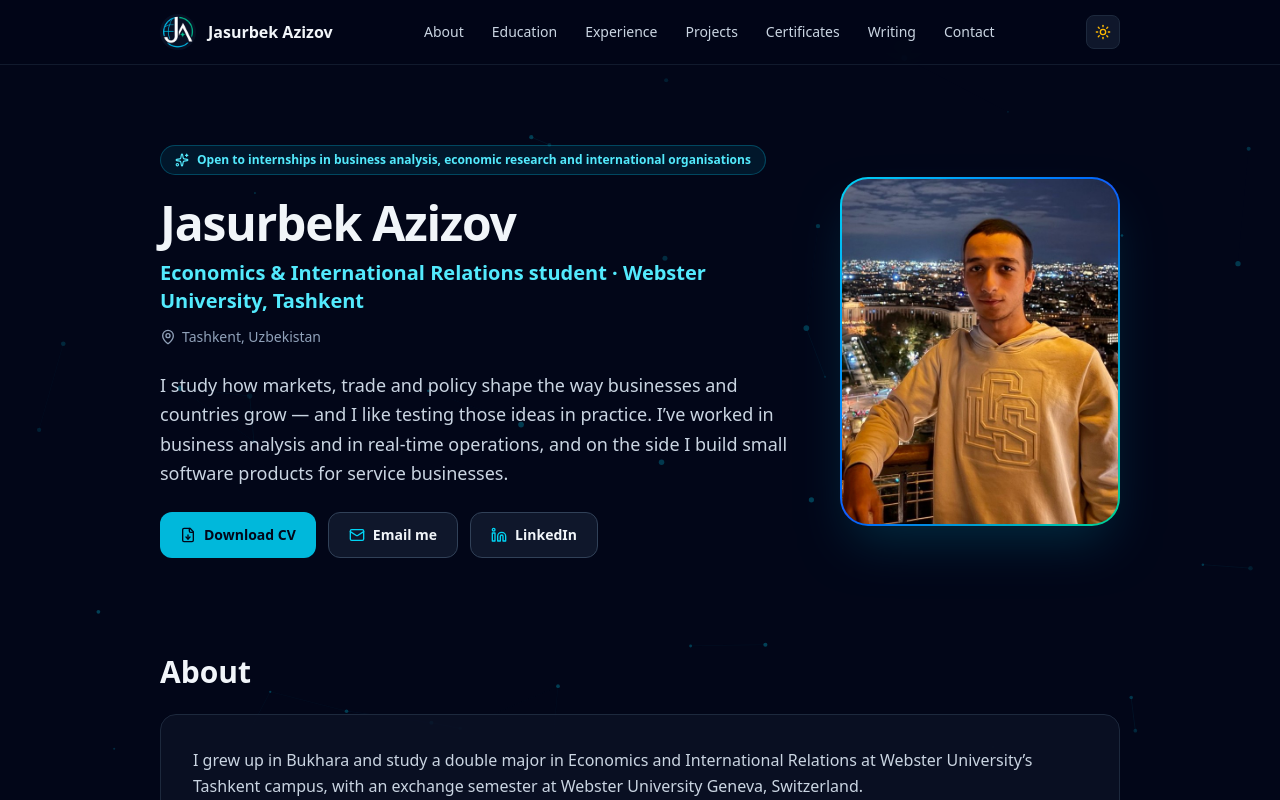
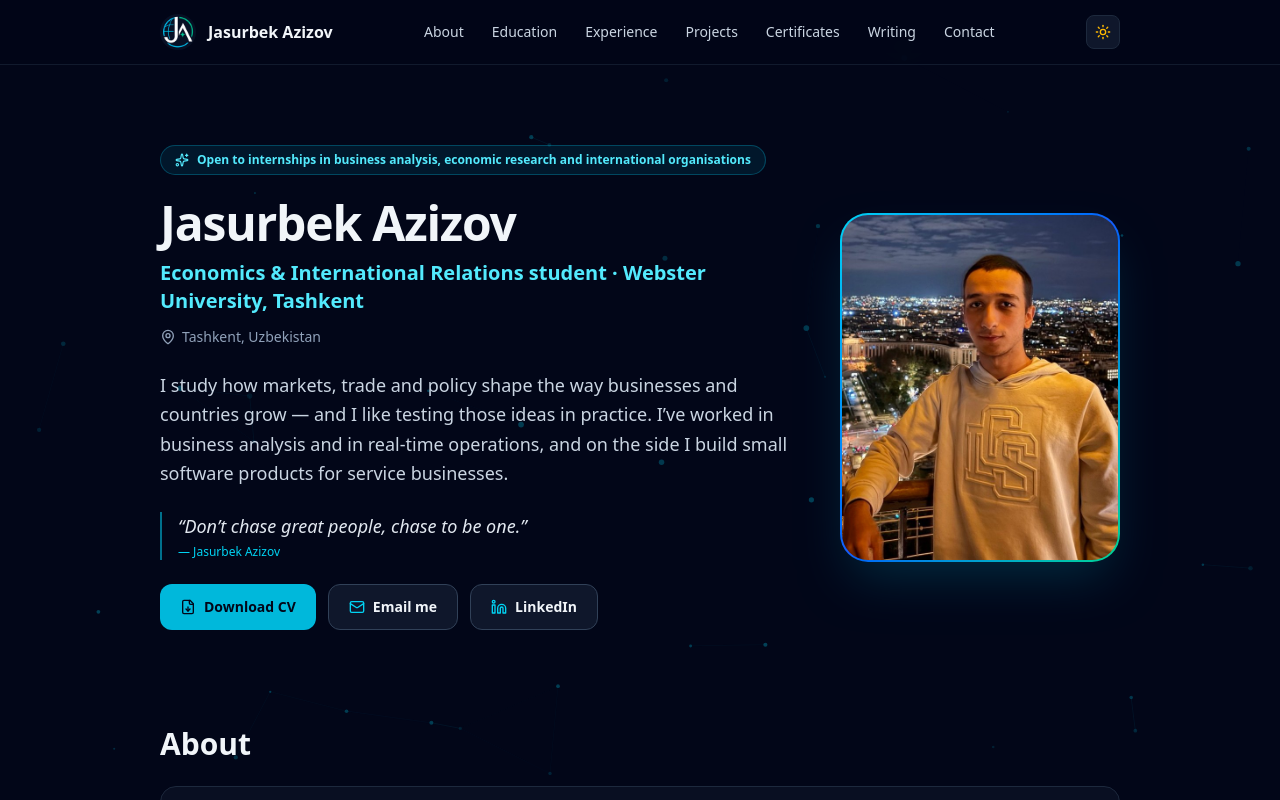
Before and after one commit to FireBorn850/jasurbek-azizov-portfolio, a React (Vite) app: page / in a window 1280 px wide. Shown: the top 800 px of the page. Built offline with nearby package versions, Linux system fonts and the light colour scheme.

Commit message:
feat: add inspirational quote section with attribution

```diff
--- a/src/pages/OnePage.tsx
+++ b/src/pages/OnePage.tsx
@@ -174,6 +174,12 @@ export const OnePage: React.FC = () => {
             </p>
           </div>
           <p className="text-base sm:text-lg leading-relaxed text-slate-300 light:text-slate-700 max-w-2xl">{INTRO}</p>
+          <figure className="border-l-2 border-cyan-500/60 pl-4 max-w-2xl">
+            <blockquote className="text-base sm:text-lg italic font-medium text-slate-200 light:text-slate-800">
+              “Don’t chase great people, chase to be one.”
+            </blockquote>
+            <figcaption className="mt-1 text-xs font-medium text-cyan-400 light:text-cyan-700">— Jasurbek Azizov</figcaption>
+          </figure>
           <div className="flex flex-wrap gap-3">
             <a
               href={PROFILE.cv}
```
